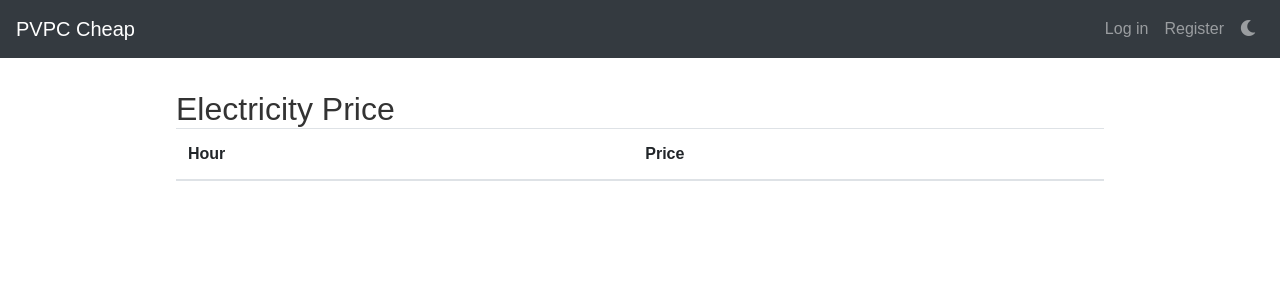
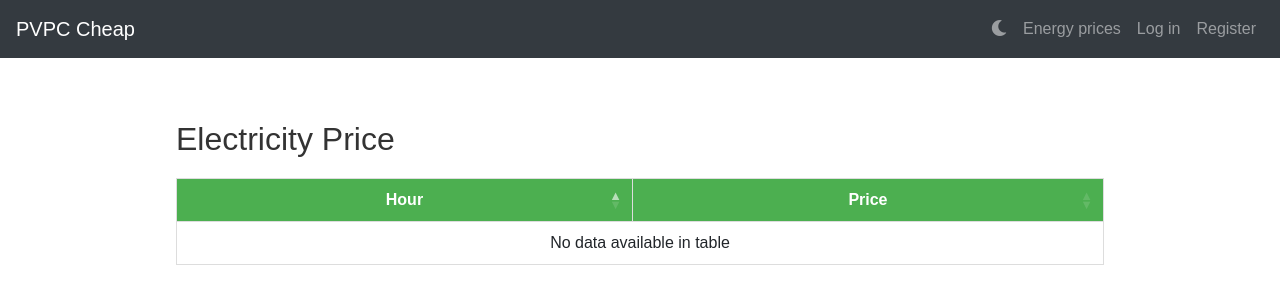
Before and after one commit to crashbit666/pvpccheap, a Flask app: page /electricity_price in a window 1280 px wide. Shown: the top 304 px of the page. Run offline with Flask 3, Linux system fonts and the light colour scheme; data comes from the database, SQL or seed files in the repository; data that the repository does not hold is empty; parts of the project's set-up code (start-up, migrations or seed data) failed here and were passed over; some libraries are stand-ins or nearby versions.

Commit message:
Remove slim global jquery and add global jquery. Modify electricity_price.html to show a sorted table Add css to an electricity_price.html to decorate table and add dark mode

```diff
--- /dev/null
+++ b/app/static/css/electricity_price.css
@@ -0,0 +1,43 @@
+/* electricity_price.css */
+
+.content-section {
+    margin: 30px 0;
+}
+
+#electricPricesTable {
+    width: 100%;
+    border-collapse: collapse;
+    margin: 20px 0;
+}
+
+#electricPricesTable th,
+#electricPricesTable td {
+    border: 1px solid #ddd;
+    padding: 8px;
+    text-align: center;
+}
+
+#electricPricesTable th {
+    background-color: #4CAF50;
+    color: white;
+}
+
+.dark-mode .content-section,
+.dark-mode #electricPricesTable_wrapper,
+.dark-mode #electricPricesTable_wrapper .dataTables_filter,
+.dark-mode #electricPricesTable_wrapper .dataTables_paginate {
+    background-color: #343a40;
+    color: #ddd;
+}
+
+.dark-mode #electricPricesTable th,
+.dark-mode #electricPricesTable td,
+.dark-mode #electricPricesTable tbody tr {    /* Add this selector */
+    border: 1px solid #999;
+    color: #ddd;
+    background-color: #343a40;    /* Set the background color */
+}
+
+.dark-mode #electricPricesTable th {
+    background-color: #666;
+}
--- a/app/templates/base.html
+++ b/app/templates/base.html
@@ -8,6 +8,9 @@
     <link href="https://stackpath.bootstrapcdn.com/bootstrap/4.5.2/css/bootstrap.min.css" rel="stylesheet">
     <link rel="stylesheet" type="text/css" href="{{ url_for('static', filename='css/base.css') }}">
     <link rel="stylesheet" href="https://cdnjs.cloudflare.com/ajax/libs/font-awesome/5.15.4/css/all.min.css">
+    <script type="text/javascript" charset="utf8" src="https://code.jquery.com/jquery-3.5.1.js"></script>
+
+    {% block extra_js_head_for_electricity_price %}{% endblock %}
 </head>
 <body>
     <nav class="navbar navbar-expand-md navbar-dark bg-dark">
@@ -18,6 +21,14 @@
         </button>
         <div class="collapse navbar-collapse" id="navbar">
             <ul class="navbar-nav ml-auto">
+                <li class="nav-item">
+                    <a id="darkModeToggle" class="nav-link" href="#">
+                        <i id="darkModeIcon" class="fas fa-moon"></i>
+                    </a>
+                </li>
+                <li class="nav-item">
+                    <a class="nav-link" href="{{ url_for('electricity_price') }}">Energy prices</a>
+                </li>
                 {% if current_user.is_authenticated %}
                     <li class="nav-item">
                         <a class="nav-link" href="{{ url_for('add_device') }}">Add new device</a>
@@ -25,22 +36,12 @@
                     <li class="nav-item">
                         <a class="nav-link" href="{{ url_for('logout') }}">Logout</a>
                     </li>
-                    <li class="nav-item">
-                        <a id="darkModeToggle" class="nav-link" href="#">
-                            <i id="darkModeIcon" class="fas fa-moon"></i>
-                        </a>
-                    </li>
                 {% else %}
                     <li class="nav-item">
                         <a class="nav-link" href="{{ url_for('login') }}">Log in</a>
                     </li>
                     <li class="nav-item">
                         <a class="nav-link" href="{{ url_for('register') }}">Register</a>
-                    </li>
-                    <li class="nav-item">
-                        <a id="darkModeToggle" class="nav-link" href="#">
-                                <i id="darkModeIcon" class="fas fa-moon"></i>
-                        </a>
                     </li>
                 {% endif %}
             </ul>
@@ -57,7 +58,7 @@
         {% block content %}{% endblock %}
     </div>
     <!-- jQuery and Bootstrap Bundle (includes Popper) -->
-    <script src="https://code.jquery.com/jquery-3.5.1.slim.min.js"></script>
+    <!--- <script src="https://code.jquery.com/jquery-3.5.1.slim.min.js"></script> -->
     <script src="https://stackpath.bootstrapcdn.com/bootstrap/4.5.2/js/bootstrap.bundle.min.js"></script>
     <script>
         document.addEventListener('DOMContentLoaded', function() {
--- a/app/templates/electricity_price.html
+++ b/app/templates/electricity_price.html
@@ -1,9 +1,18 @@
 {% extends "base.html" %}
+{% block extra_js_head_for_electricity_price %}
+    <link rel="stylesheet" type="text/css" href="https://cdn.datatables.net/1.10.25/css/jquery.dataTables.css">
+    <link rel="stylesheet" type="text/css" href="{{ url_for('static', filename='css/electricity_price.css') }}">
+    <link rel="stylesheet" type="text/css" href="https://cdn.datatables.net/1.10.25/css/jquery.dataTables.css">
+    <script
+            type="text/javascript" charset="utf8" src="https://cdn.datatables.net/1.10.25/js/jquery.dataTables.js">
+    </script>
+{% endblock %}
 
 {% block content %}
+
 <div class="content-section">
     <h2>Electricity Price</h2>
-    <table class="table">
+    <table class="table" id="electricPricesTable">
         <thead>
             <tr>
                 <th>Hour</th>
@@ -20,4 +29,17 @@
         </tbody>
     </table>
 </div>
+
+<script>
+$(document).ready( function () {
+    $('#electricPricesTable').DataTable({
+        lengthChange: false,
+        pageLength: 24,
+        searching: false,
+        paging: false,
+        info: false
+    });
+});
+</script>
+
 {% endblock content %}
```
